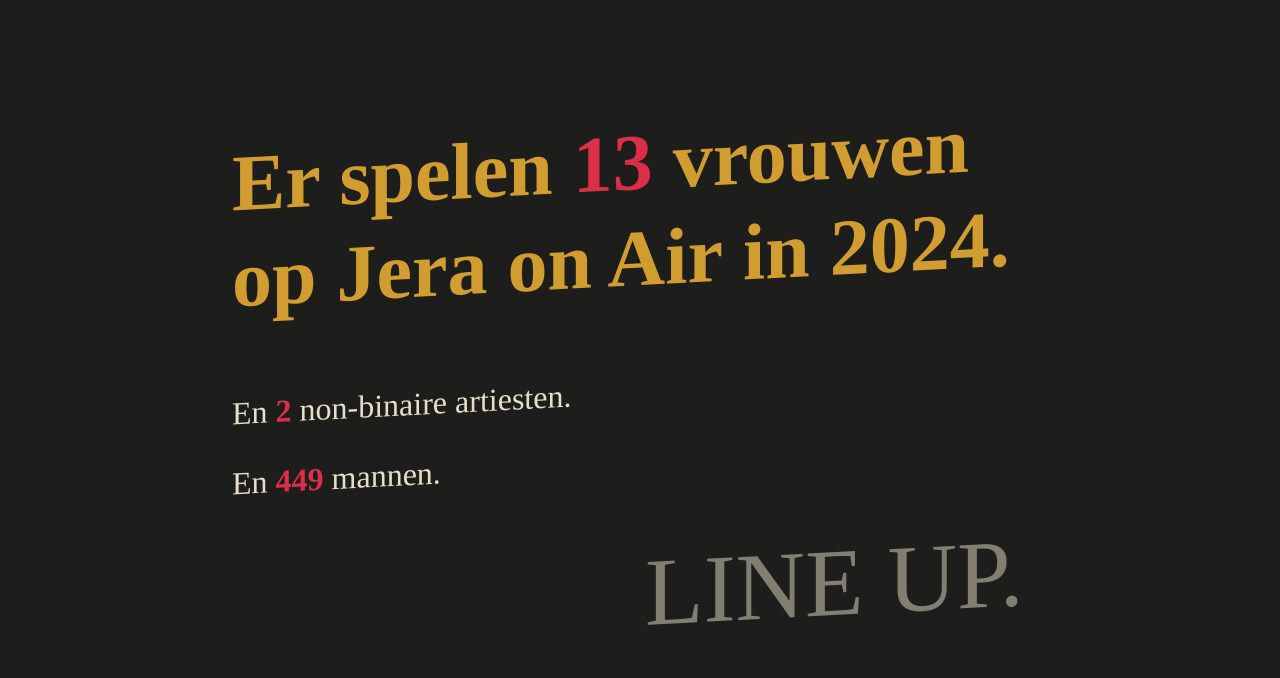
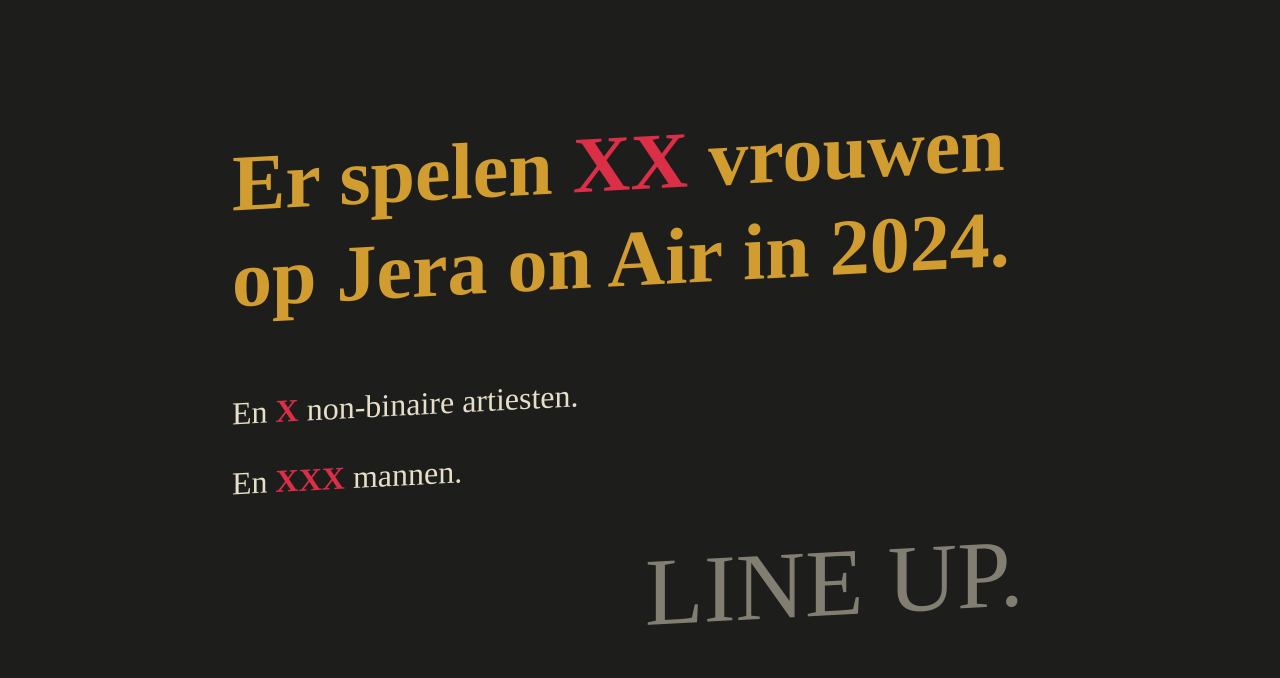
Before and after one commit to nadiavanleur/hoeveelvrouwenopjera, a plain HTML site: page index.html in a window 1280 px wide. Shown: the top 678 px of the page. Drawn offline with Linux system fonts and the light colour scheme; no server answers; a web font is replaced by a local one.

Commit message:
update numbers

```diff
--- a/index.html
+++ b/index.html
@@ -191,17 +191,17 @@
     <h2 class="c-title">
       <span class="u-prevent-break">
         Er spelen
-        <strong class="u-highlight-text" id="WOMEN">13</strong> vrouwen
+        <strong class="u-highlight-text" id="WOMEN">XX</strong> vrouwen
       </span>
       op
       <span class="u-prevent-break">Jera on Air</span>
       <span class="u-prevent-break">in 2024.</span>
     </h2>
     <p class="c-text">
-      En <strong class="u-highlight-text" id="NB">2</strong> non-binaire artiesten.
+      En <strong class="u-highlight-text" id="NB">X</strong> non-binaire artiesten.
     </p>
     <p class="c-text">
-      En <strong class="u-highlight-text" id="MEN">449</strong> mannen.
+      En <strong class="u-highlight-text" id="MEN">XXX</strong> mannen.
     </p>
   </div>
   <a target="_blank" href="https://www.jeraonair.nl/nl/line-up/" class="c-link">Line up.</a>
```
